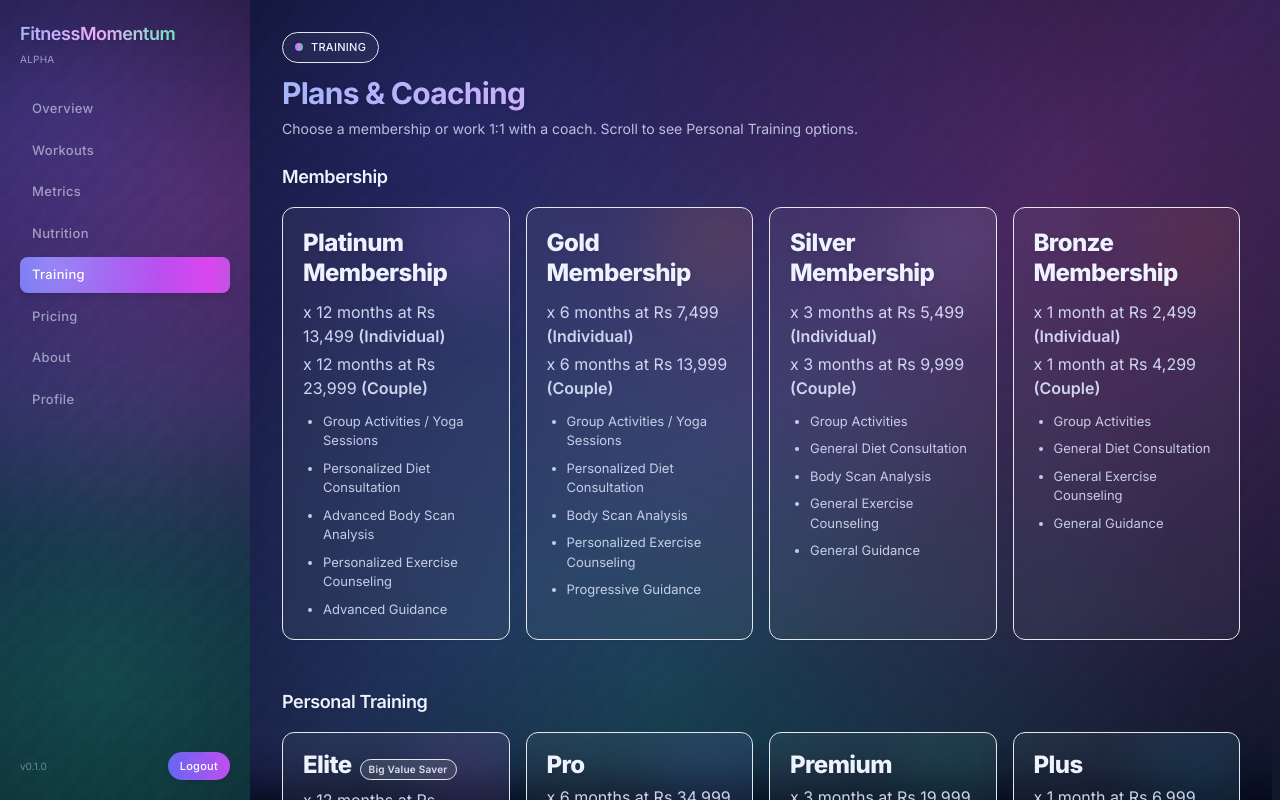
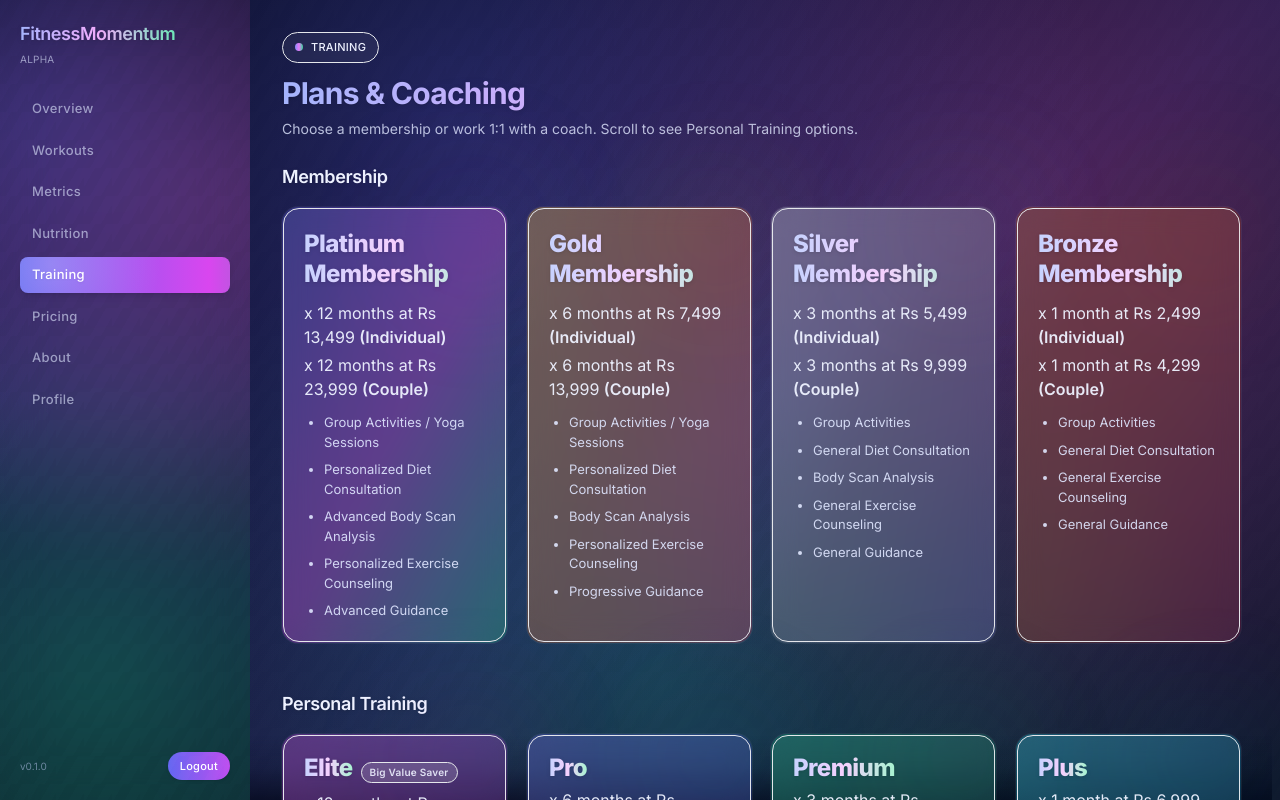
Before and after one commit to Ranjuna120/FitnessMomentum, a Next.js app: page /dashboard/training in a window 1280 px wide. Built offline with nearby package versions, Linux system fonts and the light colour scheme; no server answers.

Commit message:
Update page.tsx

```diff
--- a/src/app/(dashboard)/dashboard/training/page.tsx
+++ b/src/app/(dashboard)/dashboard/training/page.tsx
@@ -117,13 +117,14 @@ export default function TrainingPage() {
       {/* Membership section */}
       <section aria-labelledby="membership-heading" className="space-y-4">
         <h2 id="membership-heading" className="text-lg font-semibold text-indigo-50 drop-shadow">Membership</h2>
-        <div className="grid sm:grid-cols-2 lg:grid-cols-4 gap-4">
+        <div className="grid sm:grid-cols-2 lg:grid-cols-4 gap-5">
           {membershipPlans.map((p) => (
-            <div key={p.name} className="relative overflow-hidden rounded-xl border border-white/10 bg-white/5 backdrop-blur p-5 text-indigo-50 shadow-sm hover:shadow-xl transition">
-              <div className={`pointer-events-none absolute -right-6 -top-6 w-28 h-28 rounded-full bg-gradient-to-br ${p.gradient} blur-2xl opacity-60`} />
+            <div key={p.name} className={`group relative rounded-2xl p-[1px] bg-gradient-to-br ${p.gradient} shadow-[0_0_0_1px_rgba(255,255,255,0.06)] hover:shadow-[0_0_0_1px_rgba(255,255,255,0.12),0_10px_35px_-8px_rgba(0,0,0,0.6)] transition-transform will-change-transform`}>
+              <div className="relative rounded-2xl h-full w-full bg-white/5 backdrop-blur-md border border-white/10 p-5 text-indigo-50 group-hover:scale-[1.01] transition">
+                <div className={`pointer-events-none absolute -right-8 -top-10 w-32 h-32 rounded-full bg-gradient-to-br blur-3xl opacity-40 ${p.gradient}`} />
                 <div className="relative z-10 space-y-3">
-                <h3 className="text-2xl font-extrabold tracking-tight drop-shadow leading-tight">{p.name} Membership</h3>
-                <div className="text-sm md:text-base text-indigo-100/90 space-y-1">
+                  <h3 className="text-2xl font-extrabold tracking-tight leading-tight bg-clip-text text-transparent bg-gradient-to-r from-indigo-200 via-fuchsia-200 to-emerald-200 drop-shadow">{p.name} Membership</h3>
+                  <div className="text-sm md:text-base text-indigo-50/95 space-y-1">
                     <p>
                       x {p.months} {p.months === 1 ? 'month' : 'months'} at {p.priceIndividual} <span className="font-semibold">(Individual)</span>
                     </p>
@@ -132,12 +133,13 @@ export default function TrainingPage() {
                     </p>
                   </div>
                   {p.features?.length ? (
-                  <ul className="mt-2 text-[12px] md:text-[13px] text-indigo-100/85 list-disc pl-5 space-y-2">
+                    <ul className="mt-2 text-[12px] md:text-[13px] text-indigo-100/90 list-disc pl-5 space-y-2">
                       {p.features.map((f) => (
                         <li key={f}>{f}</li>
                       ))}
                     </ul>
                   ) : null}
+                </div>
               </div>
             </div>
           ))}
@@ -150,27 +152,29 @@ export default function TrainingPage() {
       {/* Personal Training section */}
       <section aria-labelledby="pt-heading" className="space-y-4">
         <h2 id="pt-heading" className="text-lg font-semibold text-indigo-50 drop-shadow">Personal Training</h2>
-        <div className="grid sm:grid-cols-2 lg:grid-cols-4 gap-4">
+        <div className="grid sm:grid-cols-2 lg:grid-cols-4 gap-5">
           {personalTraining.map((p) => (
-            <div key={p.name} className="relative overflow-hidden rounded-xl border border-white/10 bg-white/5 backdrop-blur p-5 text-indigo-50 shadow-sm hover:shadow-xl transition">
-              <div className={`pointer-events-none absolute -right-6 -top-6 w-28 h-28 rounded-full bg-gradient-to-br ${p.gradient} blur-2xl opacity-60`} />
+            <div key={p.name} className={`group relative rounded-2xl p-[1px] bg-gradient-to-br ${p.gradient} shadow-[0_0_0_1px_rgba(255,255,255,0.06)] hover:shadow-[0_0_0_1px_rgba(255,255,255,0.12),0_10px_35px_-8px_rgba(0,0,0,0.6)] transition-transform will-change-transform`}>
+              <div className="relative rounded-2xl h-full w-full bg-white/5 backdrop-blur-md border border-white/10 p-5 text-indigo-50 group-hover:scale-[1.01] transition">
+                <div className={`pointer-events-none absolute -right-8 -top-10 w-32 h-32 rounded-full bg-gradient-to-br blur-3xl opacity-40 ${p.gradient}`} />
                 <div className="relative z-10 space-y-2">
                   <div className="flex items-baseline gap-2 flex-wrap">
-                  <h3 className="text-2xl font-extrabold tracking-tight drop-shadow leading-none">{p.name}</h3>
+                    <h3 className="text-2xl font-extrabold tracking-tight leading-none bg-clip-text text-transparent bg-gradient-to-r from-indigo-200 via-fuchsia-200 to-emerald-200 drop-shadow">{p.name}</h3>
                     {p.tag && (
-                    <span className="text-[10px] font-semibold tracking-wide px-2 py-0.5 rounded-full bg-white/10 border border-white/15 text-indigo-50/90">
+                      <span className="text-[10px] font-semibold tracking-wide px-2 py-0.5 rounded-full bg-white/15 border border-white/20 text-indigo-50/90">
                         {p.tag}
                       </span>
                     )}
                   </div>
-                <p className="text-sm md:text-base text-indigo-100/90">
+                  <p className="text-sm md:text-base text-indigo-50/95">
                     x {p.months} {p.months === 1 ? 'month' : 'months'} at {p.price} ({p.audience})
                   </p>
                   {p.note && (
-                  <ul className="mt-2 text-[12px] md:text-[13px] text-indigo-100/80 list-disc pl-5">
+                    <ul className="mt-2 text-[12px] md:text-[13px] text-indigo-100/90 list-disc pl-5">
                       <li>{p.note}</li>
                     </ul>
                   )}
+                </div>
               </div>
             </div>
           ))}
```
Lines whose indentation alone changed are shown as unchanged.
